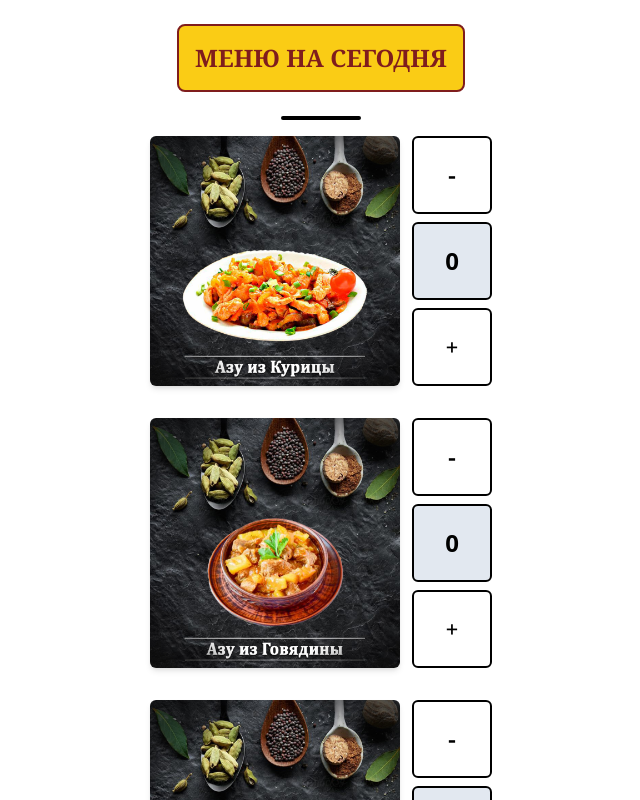
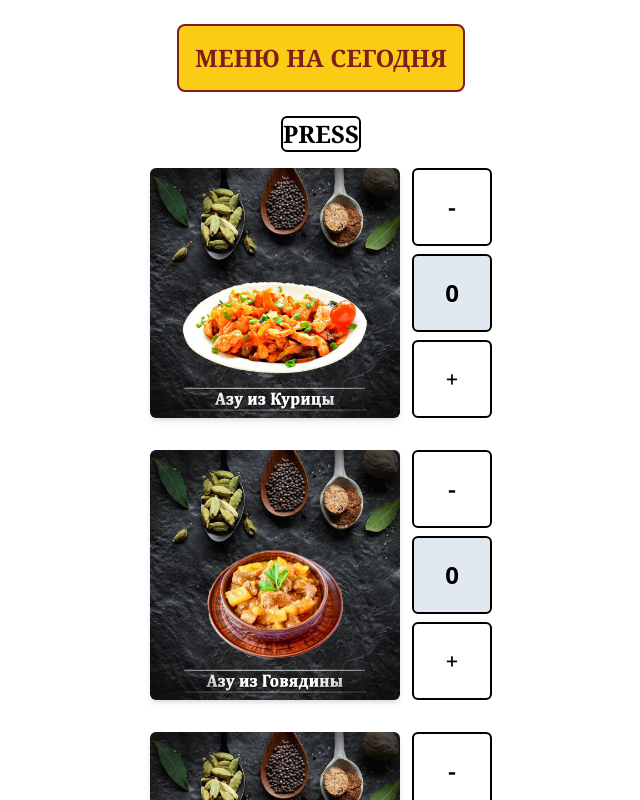
Before and after one commit to Jamsher17/procatering, a Next.js app: page /menu in a window 1280 px wide. Shown: the top 800 px of the page, without its empty margins (319-959 px from the left). Built offline with nearby package versions, Linux system fonts and the light colour scheme.

Commit message:
testing tg webapp

```diff
--- a/app/menu/page.tsx
+++ b/app/menu/page.tsx
@@ -46,7 +46,7 @@ const Menu = () => {
         </h1>
       </div>
       <div className="flex flex-col items-center justify-evenly my-4">
-        <Button color="red" onClick={closeHandler} />
+        <Button title="PRESS" color="red" onClick={closeHandler} />
         {/* <ItemCard
           image={image1}
           onClick={() => {
```
